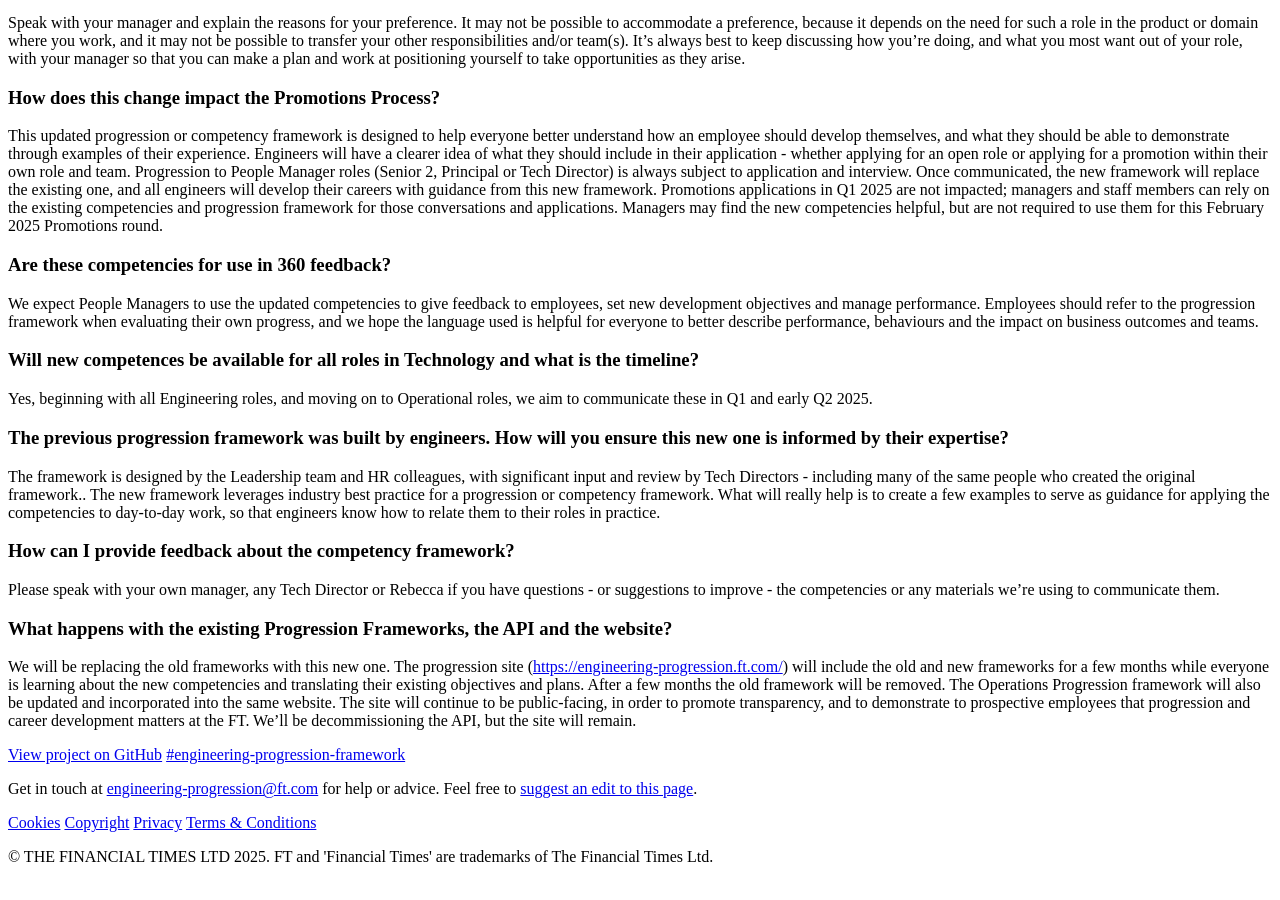
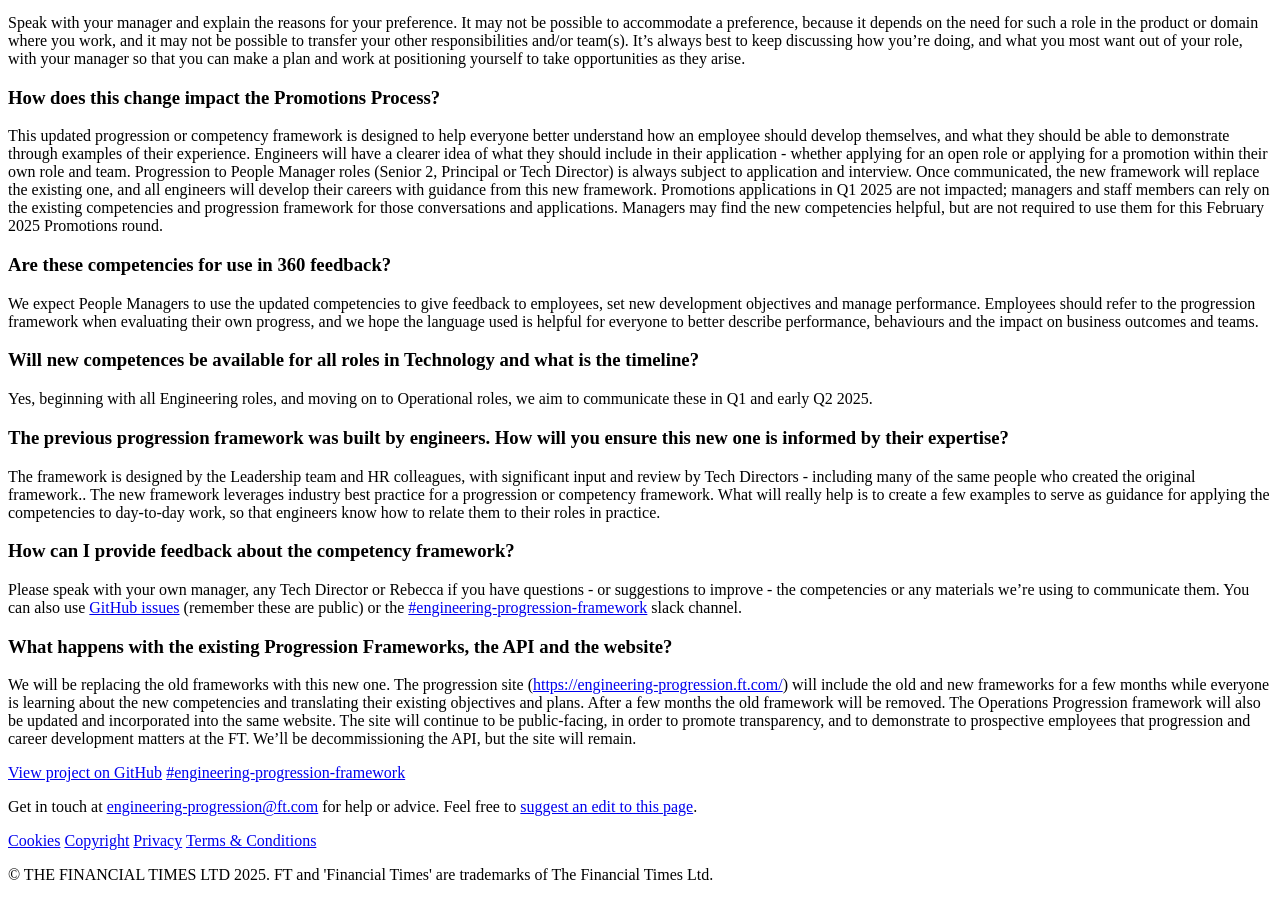
Before and after one commit to Financial-Times/engineering-progression, a Jekyll site: the page built from site/pages/faq.md, in a window 1280 px wide and 900 px high, scrolled down 2823 px. Built offline with Jekyll 4.4.1, drawn with Linux system fonts in a browser that asks for light colours; a style sheet for code colours, icons or effects is not loaded.

Commit message:
Add further feedback information to FAQ

```diff
--- a/site/pages/faq.md
+++ b/site/pages/faq.md
@@ -128,7 +128,7 @@ The framework is designed by the Leadership team and HR colleagues, with signifi
 
 ### How can I provide feedback about the competency framework?
 
-Please speak with your own manager, any Tech Director or Rebecca if you have questions - or suggestions to improve - the competencies or any materials we’re using to communicate them.
+Please speak with your own manager, any Tech Director or Rebecca if you have questions - or suggestions to improve - the competencies or any materials we’re using to communicate them. You can also use [GitHub issues](https://github.com/Financial-Times/engineering-progression/issues) (remember these are public) or the <a href="{{site.data.contact.slack.url}}" class="o-typography-link--external">#{{site.data.contact.slack.name}}</a> slack channel.
 
 ### What happens with the existing Progression Frameworks, the API and the website?
 
```
